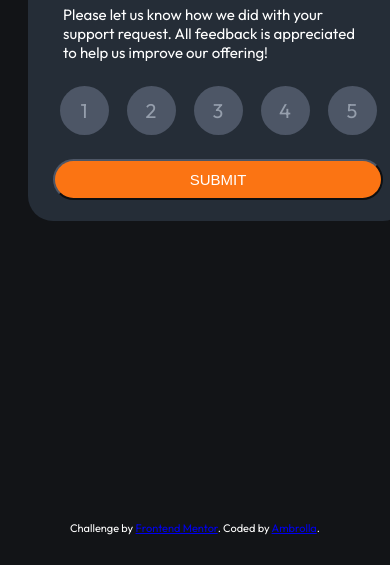
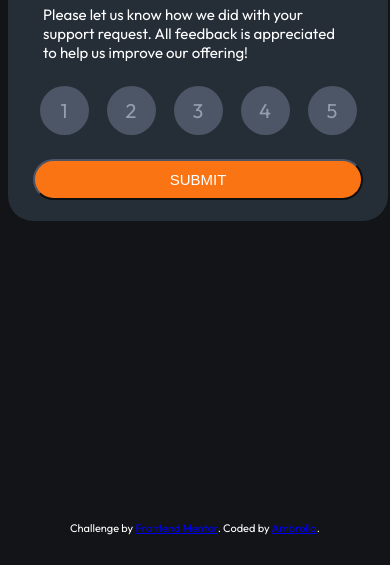
Before and after one commit to Ambrolla/Interactive-rating-component, a plain HTML site: page index.html in a window 390 px wide. Shown: the part 279-844 px from the top of the page. Drawn offline with Linux system fonts and the light colour scheme.

Commit message:
third change

```diff
--- a/index.css
+++ b/index.css
@@ -144,6 +144,6 @@ button:hover {
 
 @media only screen and (max-width: 600px) {
   .card {
-    margin-left: 20px;
+    margin-left: 0px;
   }
 }
```
